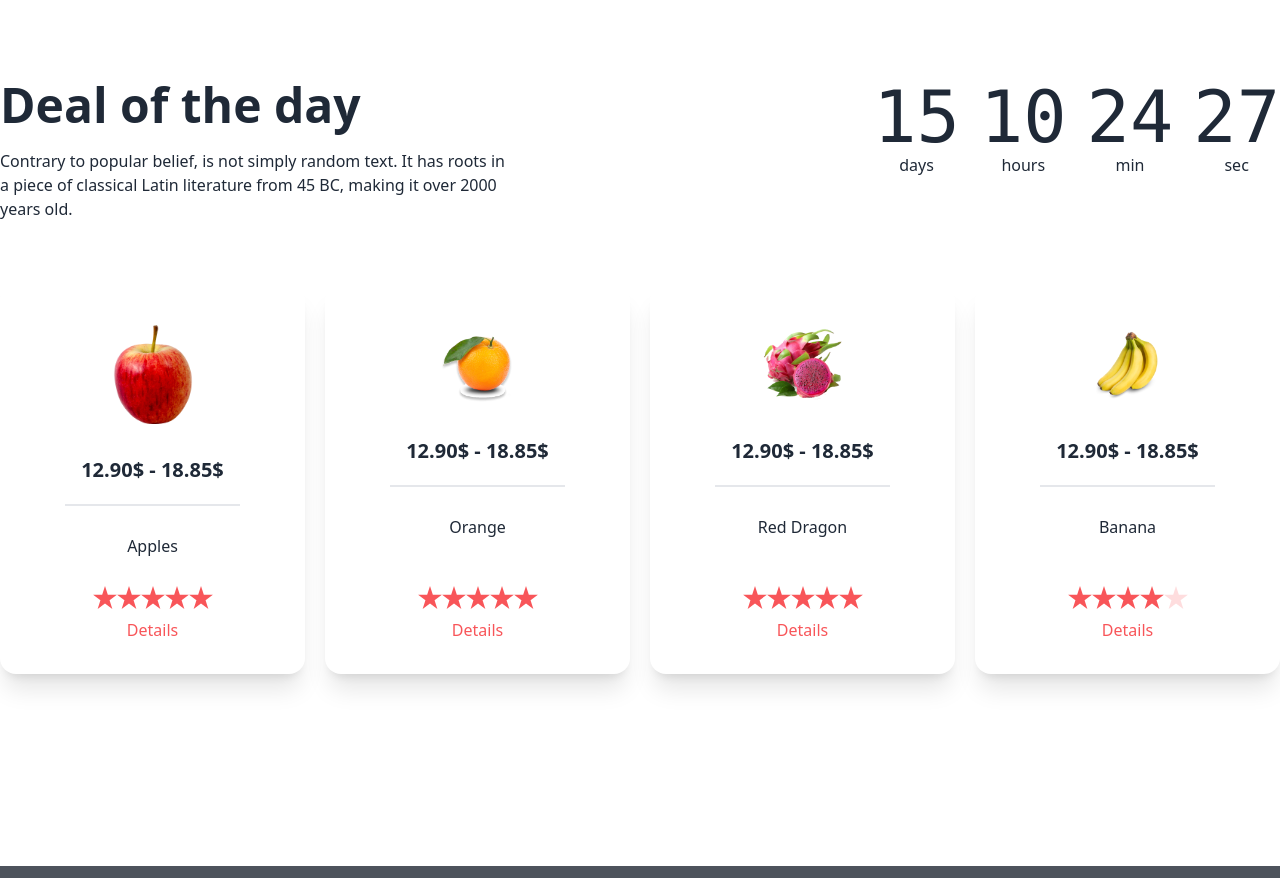
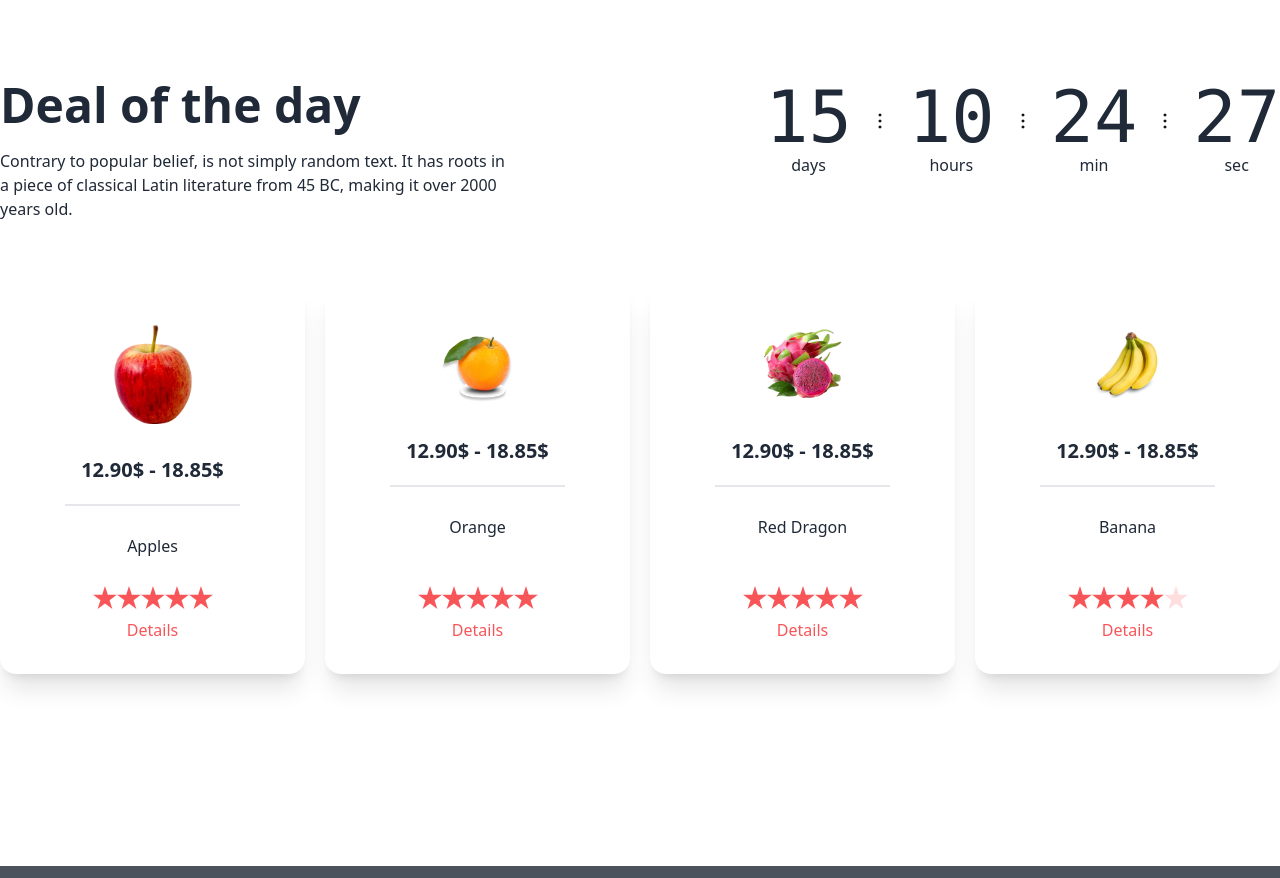
Before and after one commit to mahmudul111/assignment-3, a plain HTML site: page index.html in a window 1280 px wide. Shown: the part 925-1803 px from the top of the page. Drawn offline with nearby package versions, Linux system fonts and the light colour scheme; grey boxes are pictures that could not be loaded.

Commit message:
added icon in countdown section

```diff
--- a/index.html
+++ b/index.html
@@ -376,7 +376,7 @@
 
                 </div>
                 <div
-                    class="grid grid-flow-col gap-5 text-center auto-cols-max  ">
+                    class="grid grid-flow-col gap-4 text-center auto-cols-max  ">
                     <div
                         class="flex flex-col">
                         <span
@@ -385,6 +385,9 @@
                                 style="--value:15;"></span>
                         </span>
                         days
+                    </div>
+                    <div class="mt-7">
+                        <img src="./images/icons/Frame (1).svg" alt="">
                     </div>
                     <div
                         class="flex flex-col">
@@ -395,6 +398,9 @@
                         </span>
                         hours
                     </div>
+                    <div class="mt-7">
+                        <img src="./images/icons/Frame (1).svg" alt="">
+                    </div>
                     <div
                         class="flex flex-col">
                         <span
@@ -403,6 +409,9 @@
                                 style="--value:24;"></span>
                         </span>
                         min
+                    </div>
+                    <div class="mt-7">
+                        <img src="./images/icons/Frame (1).svg" alt="">
                     </div>
                     <div
                         class="flex flex-col">
```
Also changed, not shown: images/icons/Frame (1).svg (added).
